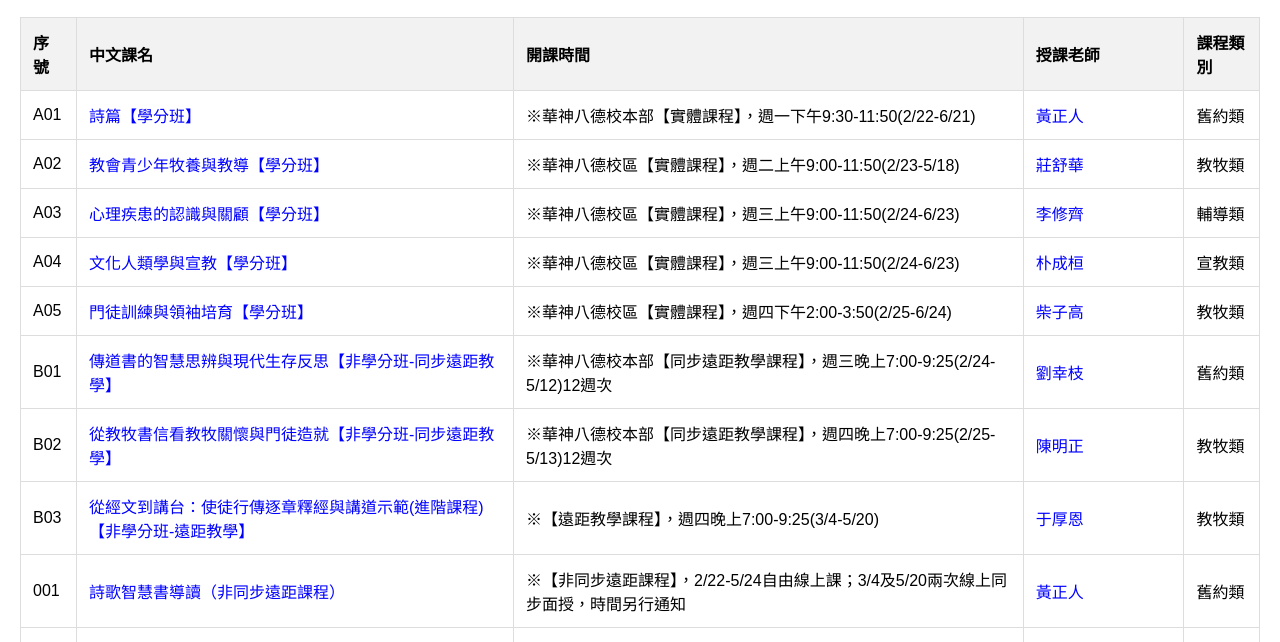
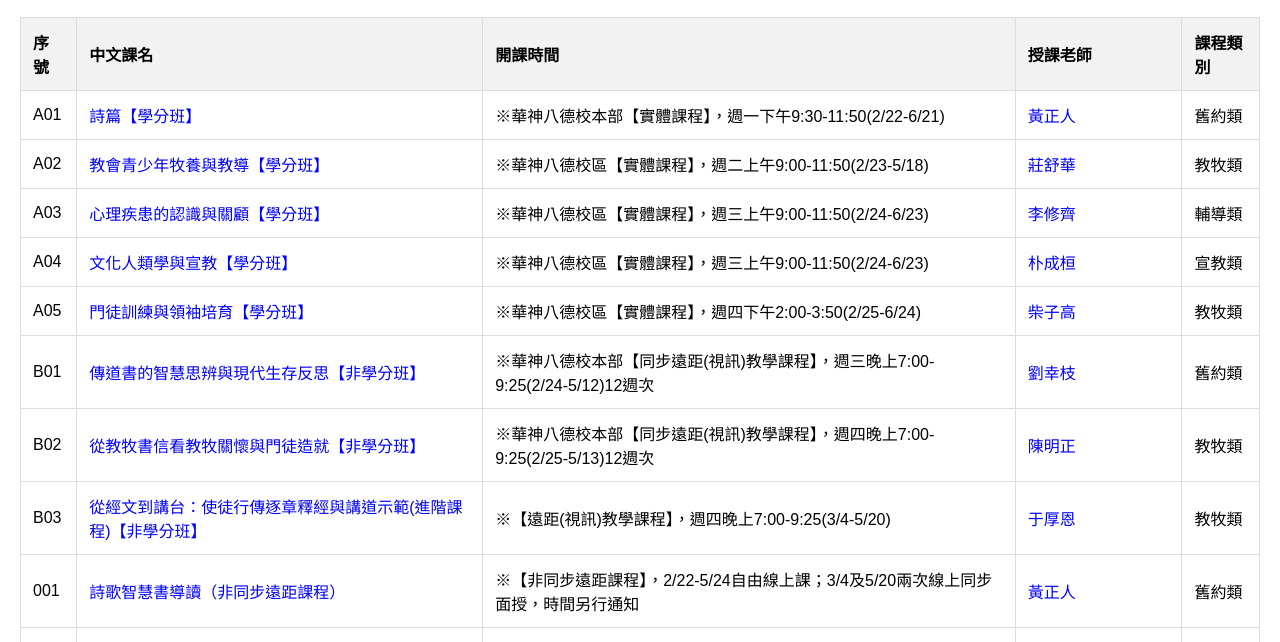
Before and after one commit to kuanminchen-collab/cestee-courses, a plain HTML site: page index.html in a window 1280 px wide. Shown: the part 136-778 px from the top of the page. Drawn offline with Linux system fonts and the light colour scheme.

Commit message:
Update index.html

```diff
--- a/index.html
+++ b/index.html
@@ -62,9 +62,9 @@
     {"serial":"A03","name":"心理疾患的認識與關顧【學分班】","nameUrl":"https://tee.ces.edu.tw/course/PC834a","time":"※華神八德校區【實體課程】，週三上午9:00-11:50(2/24-6/23)","teacher":"李修齊","teacherUrl":"https://tee.ces.edu.tw/course/teacher/PC834a","category":"輔導類"},
     {"serial":"A04","name":"文化人類學與宣教【學分班】","nameUrl":"https://tee.ces.edu.tw/course/EM285","time":"※華神八德校區【實體課程】，週三上午9:00-11:50(2/24-6/23)","teacher":"朴成桓","teacherUrl":"https://tee.ces.edu.tw/course/teacher/EM285","category":"宣教類"},
     {"serial":"A05","name":"門徒訓練與領袖培育【學分班】","nameUrl":"https://tee.ces.edu.tw/course/PA255","time":"※華神八德校區【實體課程】，週四下午2:00-3:50(2/25-6/24)","teacher":"柴子高","teacherUrl":"https://tee.ces.edu.tw/course/teacher/PA255","category":"教牧類"},
-    {"serial":"B01","name":"傳道書的智慧思辨與現代生存反思【非學分班-同步遠距教學】","nameUrl":"https://tee.ces.edu.tw/course/OT119a","time":"※華神八德校本部【同步遠距教學課程】，週三晚上7:00-9:25(2/24-5/12)12週次","teacher":"劉幸枝","teacherUrl":"https://tee.ces.edu.tw/course/teacher/OT119a","category":"舊約類"},
-    {"serial":"B02","name":"從教牧書信看教牧關懷與門徒造就【非學分班-同步遠距教學】","nameUrl":"https://tee.ces.edu.tw/course/PA254","time":"※華神八德校本部【同步遠距教學課程】，週四晚上7:00-9:25(2/25-5/13)12週次","teacher":"陳明正","teacherUrl":"https://tee.ces.edu.tw/course/teacher/PA254","category":"教牧類"},
-    {"serial":"B03","name":"從經文到講台：使徒行傳逐章釋經與講道示範(進階課程)【非學分班-遠距教學】","nameUrl":"https://tee.ces.edu.tw/course/PA358","time":"※【遠距教學課程】，週四晚上7:00-9:25(3/4-5/20)","teacher":"于厚恩","teacherUrl":"https://tee.ces.edu.tw/course/teacher/PA358","category":"教牧類"},
+    {"serial":"B01","name":"傳道書的智慧思辨與現代生存反思【非學分班】","nameUrl":"https://tee.ces.edu.tw/course/OT119a","time":"※華神八德校本部【同步遠距(視訊)教學課程】，週三晚上7:00-9:25(2/24-5/12)12週次","teacher":"劉幸枝","teacherUrl":"https://tee.ces.edu.tw/course/teacher/OT119a","category":"舊約類"},
+    {"serial":"B02","name":"從教牧書信看教牧關懷與門徒造就【非學分班】","nameUrl":"https://tee.ces.edu.tw/course/PA254","time":"※華神八德校本部【同步遠距(視訊)教學課程】，週四晚上7:00-9:25(2/25-5/13)12週次","teacher":"陳明正","teacherUrl":"https://tee.ces.edu.tw/course/teacher/PA254","category":"教牧類"},
+    {"serial":"B03","name":"從經文到講台：使徒行傳逐章釋經與講道示範(進階課程)【非學分班】","nameUrl":"https://tee.ces.edu.tw/course/PA358","time":"※【遠距(視訊)教學課程】，週四晚上7:00-9:25(3/4-5/20)","teacher":"于厚恩","teacherUrl":"https://tee.ces.edu.tw/course/teacher/PA358","category":"教牧類"},
     {"serial":"001","name":"詩歌智慧書導讀（非同步遠距課程）","nameUrl":"https://tee.ces.org.tw/course/OT206p","time":"※【非同步遠距課程】，2/22-5/24自由線上課；3/4及5/20兩次線上同步面授，時間另行通知","teacher":"黃正人","teacherUrl":"https://tee.ces.org.tw/course/teacher/OT206p","category":"舊約類"},
     {"serial":"002","name":"基督教神學(下)","nameUrl":"https://tee.ces.org.tw/course/CT202k","time":"※【全視訊課程】，週一晚上7:00-9:25(2/22-5/24)12週次","teacher":"張瀚仁","teacherUrl":"https://tee.ces.org.tw/course/teacher/CT202k","category":"神學類"},
     {"serial":"003","name":"翻轉世代的牧養力","nameUrl":"https://tee.ces.org.tw/course/PA360","time":"※南京東路禮拜堂新安中心【實體課程】，週一晚上7:00-9:25(2/22-5/24)12週次","teacher":"莊舒華、林愛翎、劉怡坪","teacherUrl":"https://tee.ces.org.tw/course/teacher/PA360","category":"教牧類"},
```
